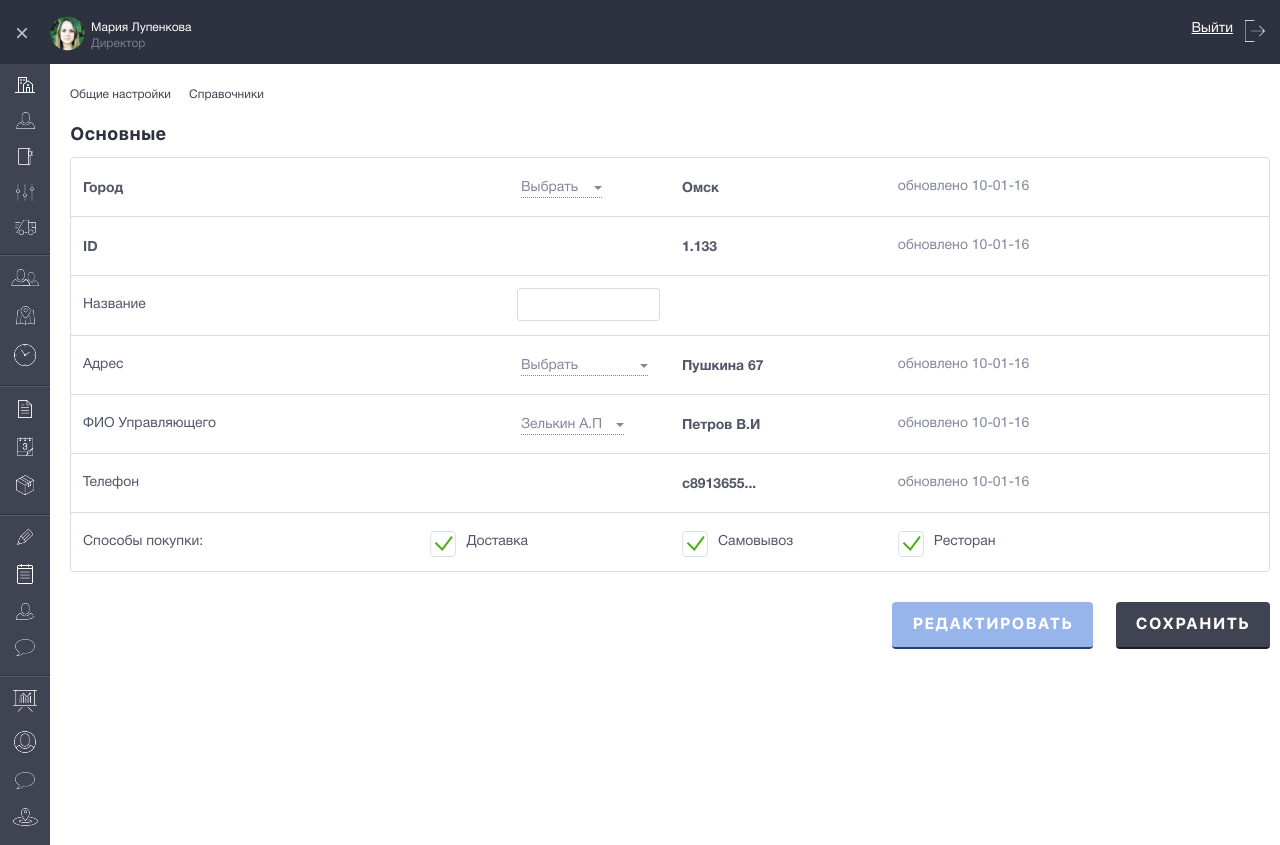
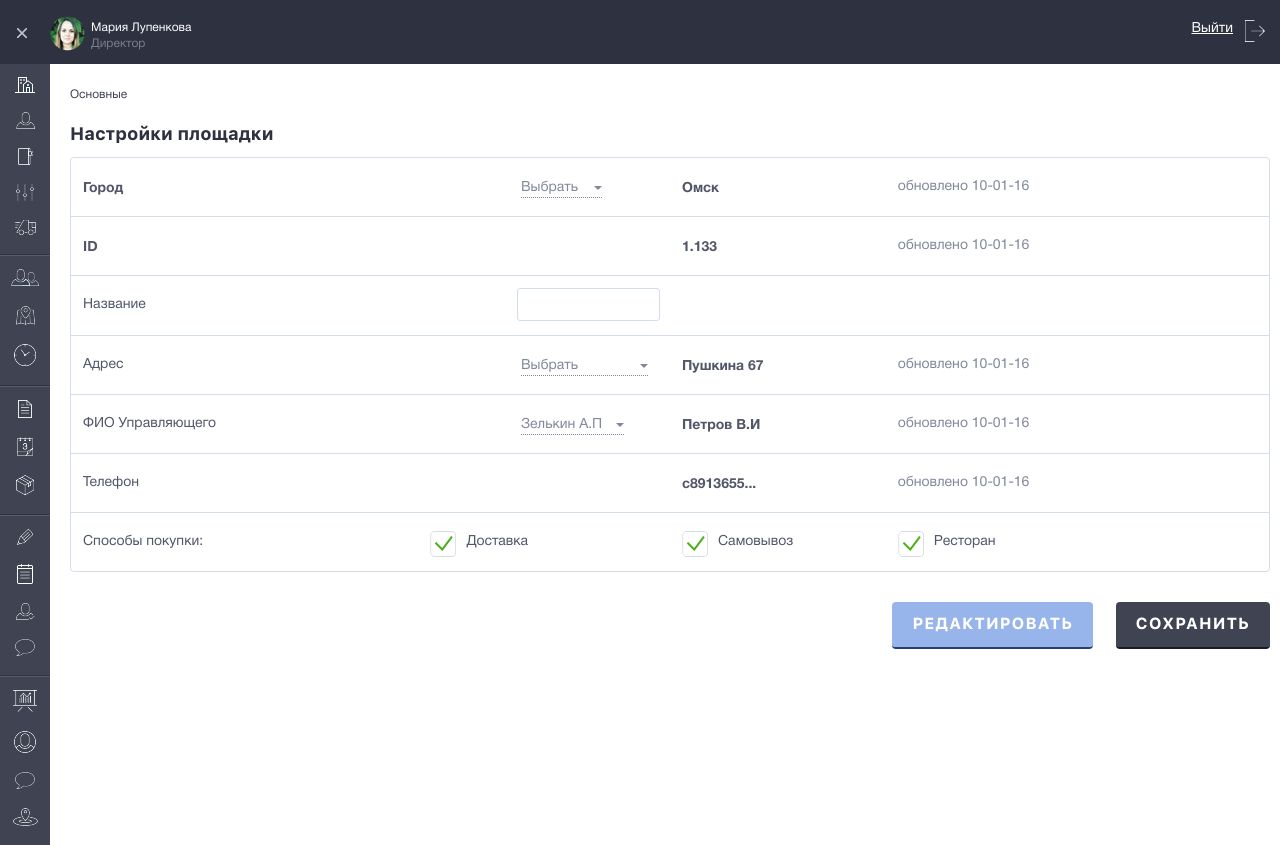
Before and after one commit to bipeo/horoshiki, a plain HTML site: page 3_sysuser_and_maps.html in a window 1280 px wide. Drawn offline with Linux system fonts and the light colour scheme.

Commit message:
Merge origin/master
Conflicts:
	izmail/app/js/common.js

```diff
--- a/3_sysuser_and_maps.html
+++ b/3_sysuser_and_maps.html
@@ -134,8 +134,8 @@
 
         <div class="mainside">
             <div class="crubs st_01">
-                <span class="ht">Общие настройки</span><span class="ht">Справочники</span>
-                <h2>Основные</h2>
+                <span class="ht">Основные</span>
+                <h2>Настройки площадки</h2>
             </div>
 
 
```
Also changed, not shown: img/vercode.png (added).
